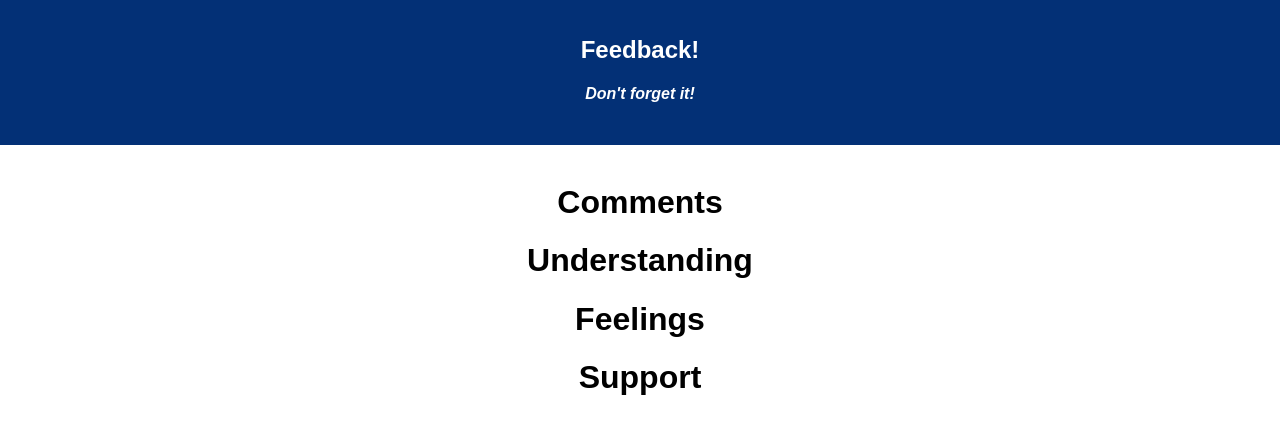
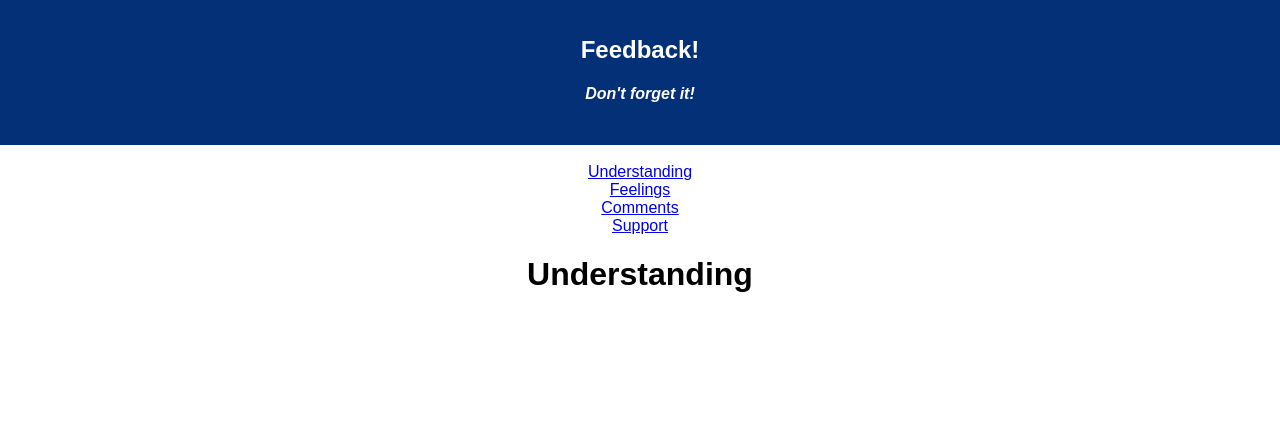
Before and after one commit to SitcomSaxophone/Weekend-challenge-7-Reflection, a React (Create React App) app: page / in a window 1280 px wide. Shown: the top 434 px of the page. Built offline with nearby package versions, Linux system fonts and the light colour scheme.

Commit message:
routes up

```diff
--- a/src/components/App/App.js
+++ b/src/components/App/App.js
@@ -1,7 +1,8 @@
 import React, { Component } from 'react';
 import axios from 'axios';
 import './App.css';
-
+import { HashRouter as Router, Route, Link } from 'react-router-dom';
+import Header from '../Header/Header';
 import Support from '../Support/Support';
 import Feelings from '../Feelings/Feelings';
 import Understanding from '../Understanding/Understanding';
@@ -11,15 +12,28 @@ class App extends Component {
   render() {
     return (
       <div className="App">
-        <header className="App-header">
-          <h1 className="App-title">Feedback!</h1>
-          <h4><i>Don't forget it!</i></h4>
-        </header>
-        <br/>
-        <Comments />
-        <Understanding />
-        <Feelings />
-        <Support />
+        <Header />
+        <br />
+        <Router>
+          <div>
+            <Link to={'/'}>Understanding</Link>
+            <br />
+            <Link to={'/feelings'}>Feelings</Link>
+            <br />
+            <Link to={'/comments'}>Comments</Link>
+            <br />
+            <Link to={'/support'}>Support</Link>
+          </div>
+        </Router>
+
+        <Router>
+          <div>
+            <Route exact path="/" component={Understanding} />
+            <Route path="/feelings" component={Feelings} />
+            <Route path="/comments" component={Comments} />
+            <Route path="/support" component={Support} />
+          </div>
+        </Router>
 
       </div>
     );
--- /dev/null
+++ b/src/components/Header/Header.js
@@ -0,0 +1,14 @@
+import React, { Component } from 'react';
+
+class Header extends Component {
+    render() {
+        return (
+            <header className="App-header">
+                <h1 className="App-title">Feedback!</h1>
+                <h4><i>Don't forget it!</i></h4>
+            </header>
+        )
+    }
+}
+
+export default Header;
```
Also changed, not shown: package.json (+4 -3 lines).
